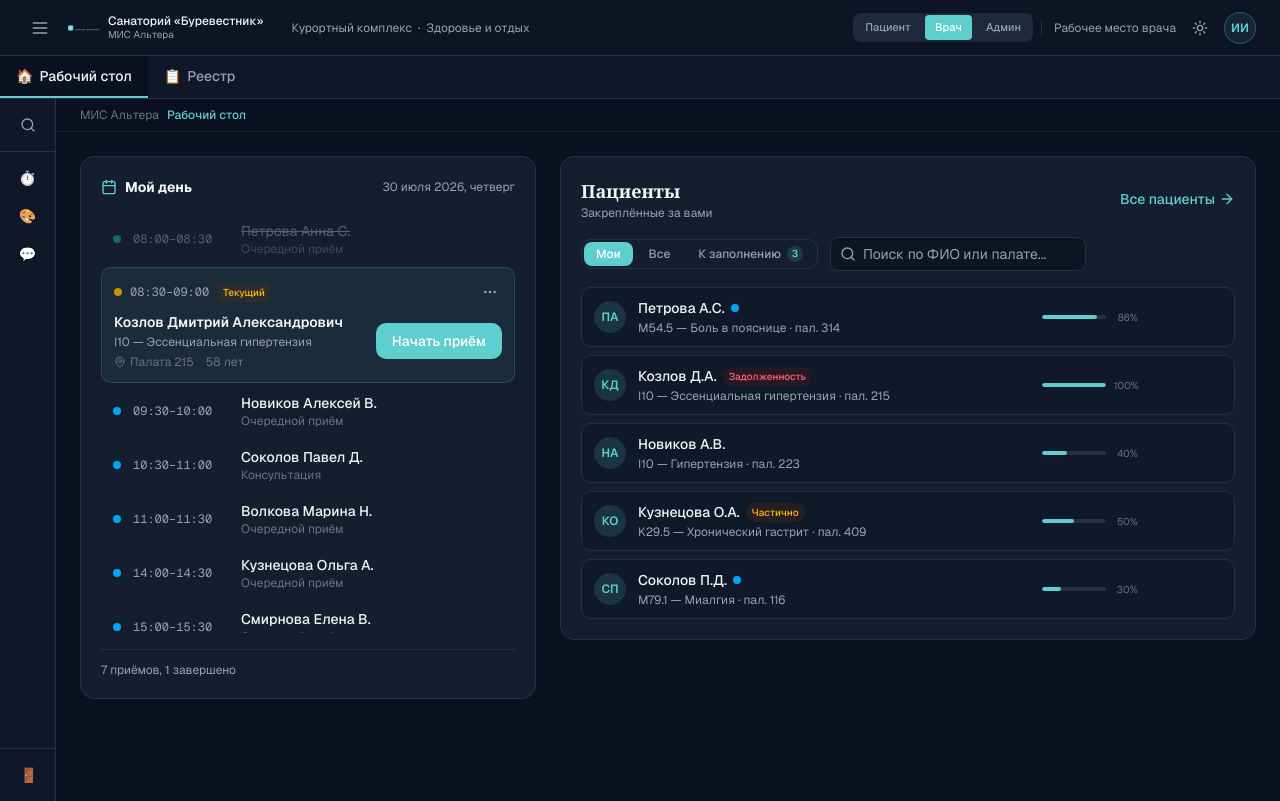
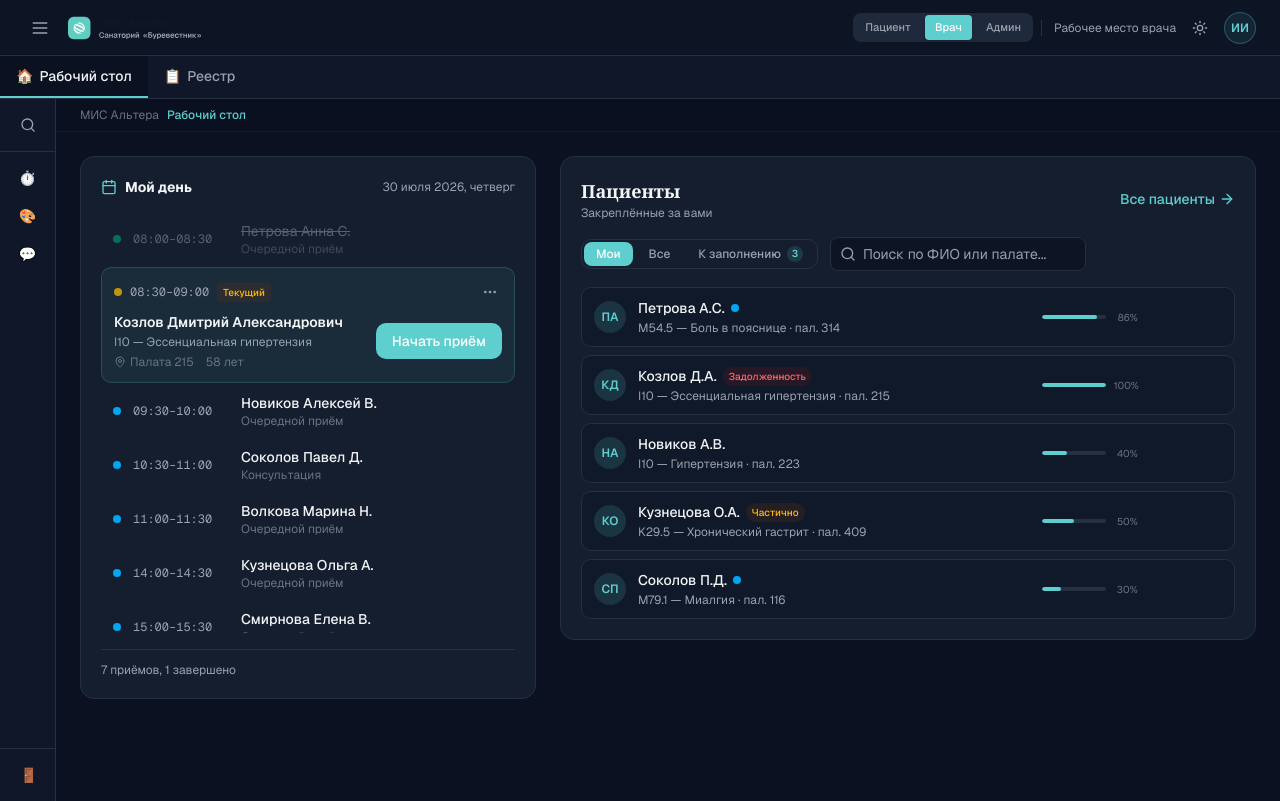
Before and after one commit to LilooLight/mis-altera, a Next.js app: page / in a window 1280 px wide. Built offline with nearby package versions, Linux system fonts and the light colour scheme; a web font is replaced by a local one.

Commit message:
fix: remove duplicate text from header, show logo at natural size

```diff
--- a/src/components/altera/Header.tsx
+++ b/src/components/altera/Header.tsx
@@ -34,27 +34,11 @@ export function Header({ currentRole, onRoleChange, onToggleSidebar }: HeaderPro
           <Menu className="w-5 h-5" />
         </button>
 
-        <div className="flex items-center gap-2">
-          <img
-            src="/mis-altera/logo.svg"
-            alt=""
-            className="w-8 h-8 rounded-lg shrink-0"
-          />
-          <div className="flex flex-col">
-            <span className="text-xs font-medium text-gray-900 dark:text-gray-100 leading-tight">
-              Санаторий «Буревестник»
-            </span>
-            <span className="text-[10px] text-gray-500 dark:text-gray-400 leading-tight">
-              МИС Альтера
-            </span>
-          </div>
-        </div>
-
-        <div className="hidden md:flex items-center gap-1.5 ml-4 text-xs text-gray-500 dark:text-gray-400">
-          <span>Курортный комплекс</span>
-          <span className="text-[#5ecece]">·</span>
-          <span>Здоровье и отдых</span>
-        </div>
+        <img
+          src="/mis-altera/logo.svg"
+          alt="МИС Альтера"
+          className="h-7 w-auto shrink-0"
+        />
       </div>
 
       {/* Right side */}
```
